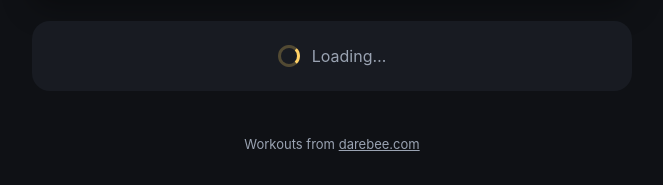
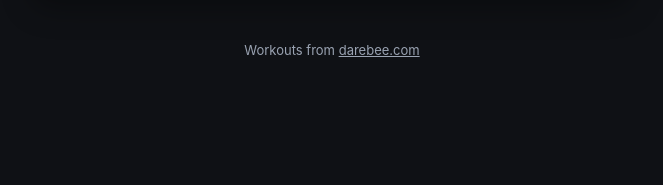
Before and after one commit to JeroenHeremans/daily-workout, a website: page index.html in a window 1280 px wide. Shown: the part 1091-1276 px from the top of the page, without its empty margins (308-971 px from the left). After the commit the page ends 1182 px from the top, so only its background shows below. Drawn offline with Linux system fonts and the light colour scheme.

Commit message:
Fix spinner remaining visible

```diff
--- a/style.css
+++ b/style.css
@@ -164,7 +164,7 @@ body {
   to { transform: rotate(360deg); }
 }
 
-.state--loading {
+.state--loading:not([hidden]) {
   display: flex;
   align-items: center;
   justify-content: center;
```
